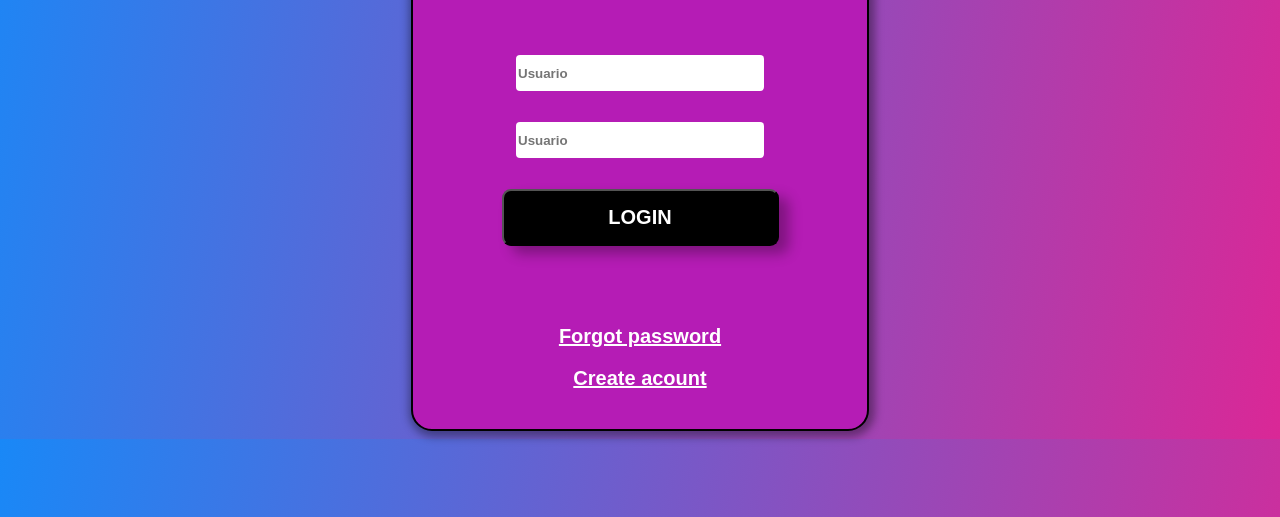
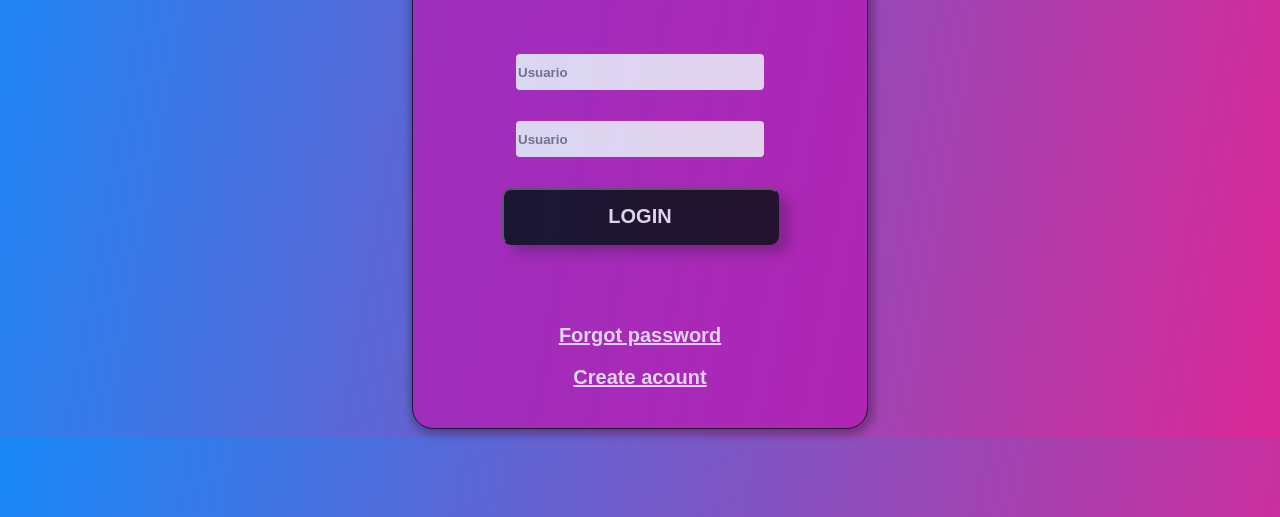
Before and after one commit to vinicius9141/tela-login, a plain HTML site: page index.html in a window 1280 px wide. Shown: the part 283-800 px from the top of the page. Drawn offline with Linux system fonts and the light colour scheme.

Commit message:
Mudança na borda e opacidade

```diff
--- a/styles/styles.css
+++ b/styles/styles.css
@@ -23,7 +23,8 @@
     height: 635px;
     width: 454px;
     background: #B51CB5;
-    border: solid 2px black;
+    opacity: 0.75;
+    border: solid 1px black;
     border-radius: 21px;
     box-shadow: 2px 2px 8px 4px #0000005e;
     align-content: center;
```
